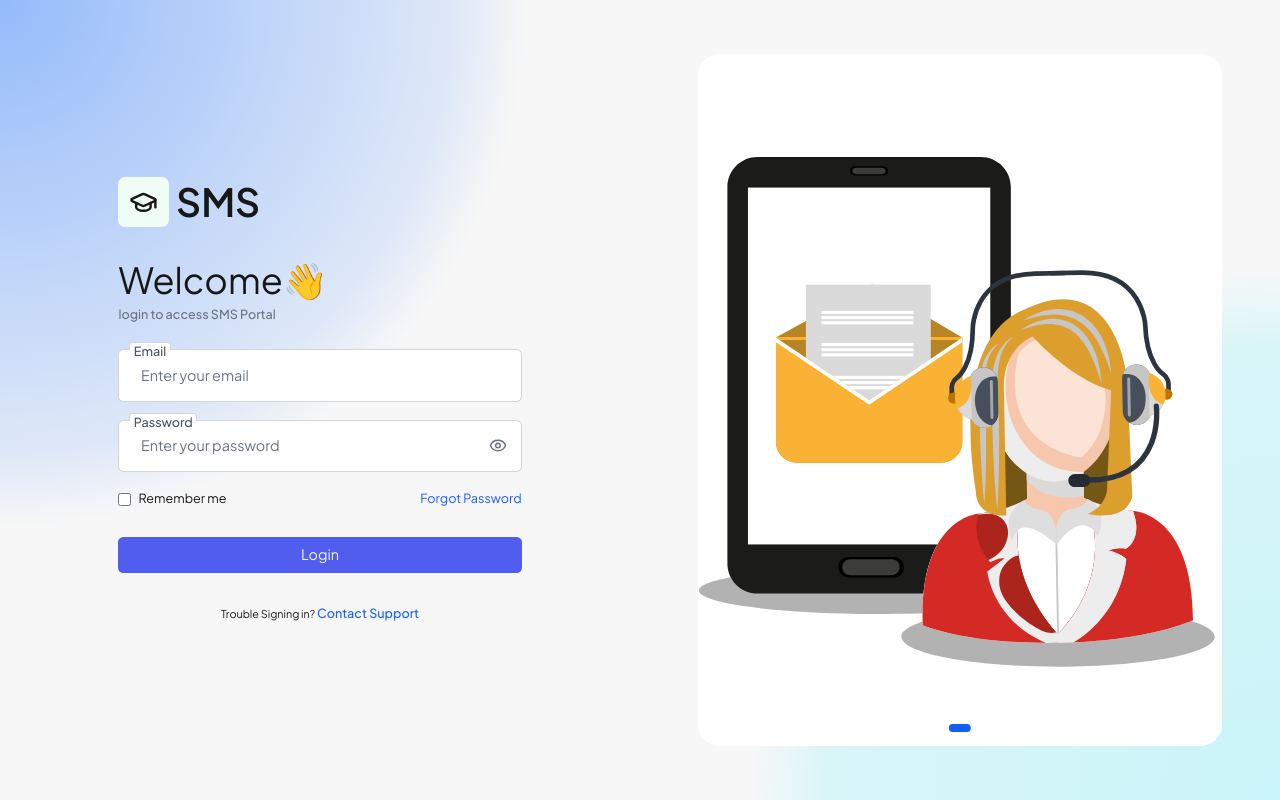
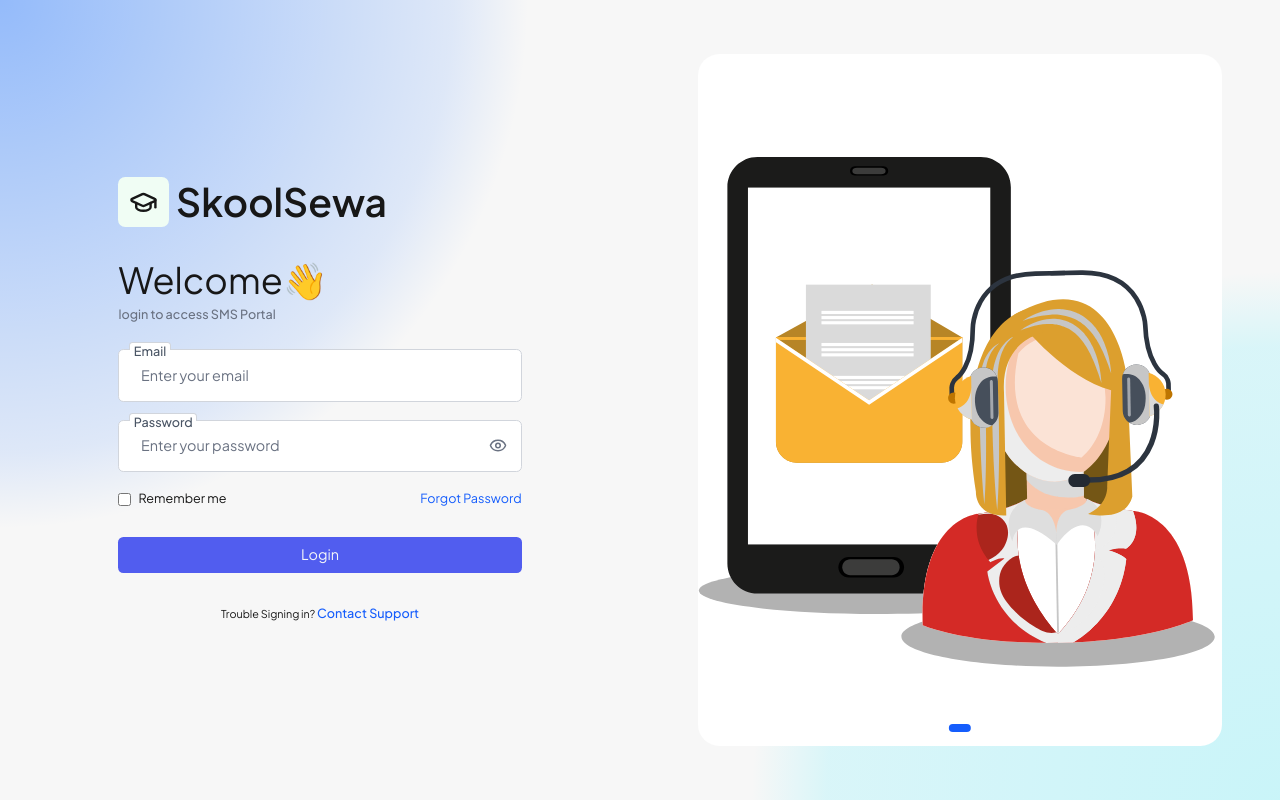
Before and after one commit to subhashadhikari057/schoolmanagementsystem, a Next.js app in the folder frontend/: page /auth/login in a window 1280 px wide. Built offline with nearby package versions, Linux system fonts and the light colour scheme; no server answers.

Commit message:
ref: Changed name from SMS to SkoolSewa in auth page

```diff
--- a/frontend/src/app/auth/login/page.tsx
+++ b/frontend/src/app/auth/login/page.tsx
@@ -230,7 +230,7 @@
         <div className='w-full max-w-md'>
           <LoginForm
             description='login to access SMS Portal '
-            title='SMS'
+            title='SkoolSewa'
             subtitle='Welcome👋'
             emailLabel='Email'
             passwordLabel='Password'
```
